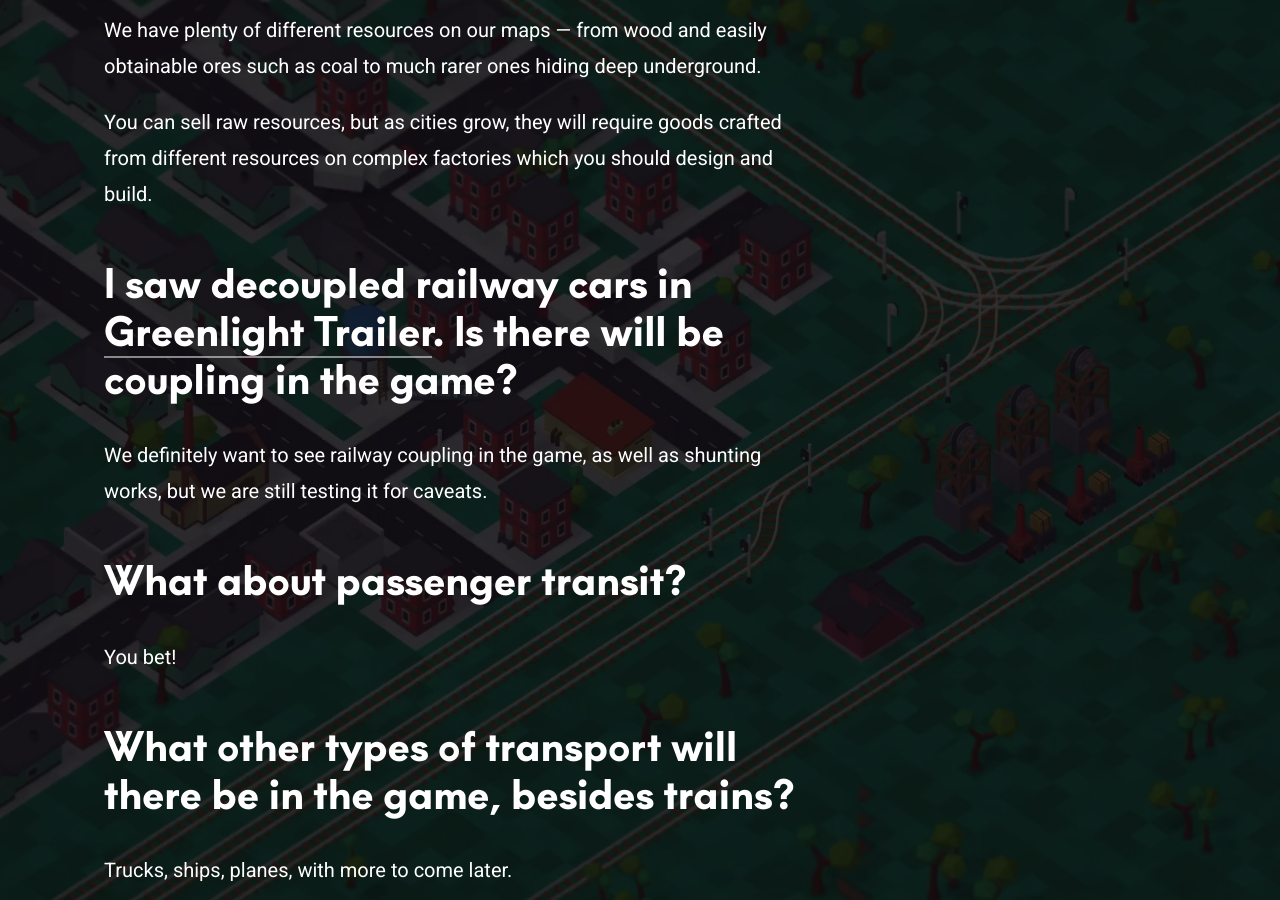
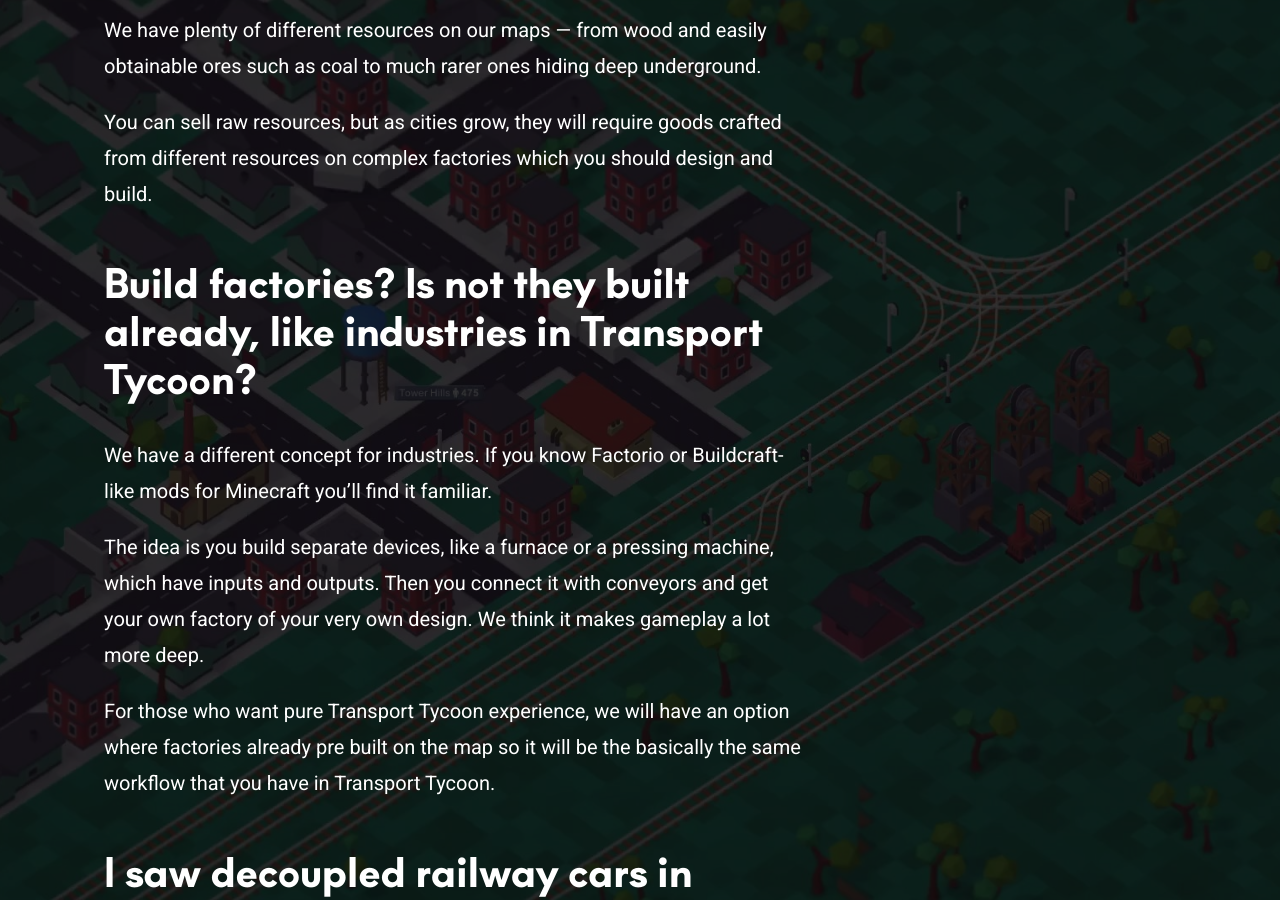
Before and after one commit to andrewpey/vtland, a Jekyll site: the page built from faq.md, in a window 1280 px wide and 900 px high, scrolled down 2317 px. Built offline with Jekyll 4.4.1, drawn with Linux system fonts in a browser that asks for light colours; nearby versions of some CDN libraries.

Commit message:
factories FAQ answer

```diff
--- a/faq.md
+++ b/faq.md
@@ -57,6 +57,14 @@
 
 You can sell raw resources, but as cities grow, they will require goods crafted from different resources on complex factories which you should design and build.
 
+## Build factories? Is not they built already, like industries in Transport Tycoon?
+
+We have a different concept for industries. If you know Factorio or Buildcraft-like mods for Minecraft you'll find it familiar.
+
+The idea is you build separate devices, like a furnace or a pressing machine, which have inputs and outputs. Then you connect it with conveyors and get your own factory of your very own design. We think it makes gameplay a lot more deep.
+
+For those who want pure Transport Tycoon experience, we will have an option where factories already pre built on the map so it will be the basically the same workflow that you have in Transport Tycoon.
+
 ## I saw decoupled railway cars in [Greenlight Trailer](https://youtu.be/u1kRZKu3NAc?t=51). Is there will be coupling in the game?
 
 We definitely want to see railway coupling in the game, as well as shunting works, but we are still testing it for caveats.
```
Also changed, not shown: faq_ru.md (+8 -0 lines).
